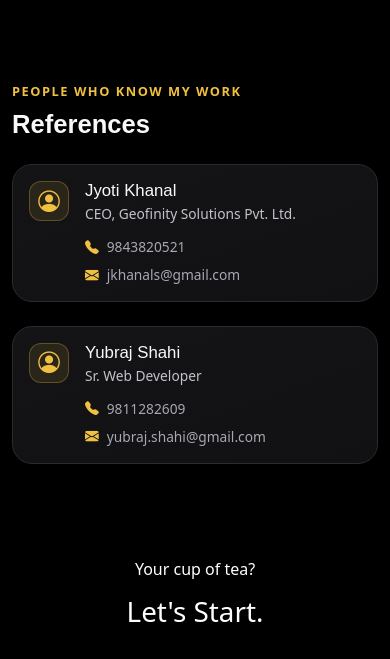
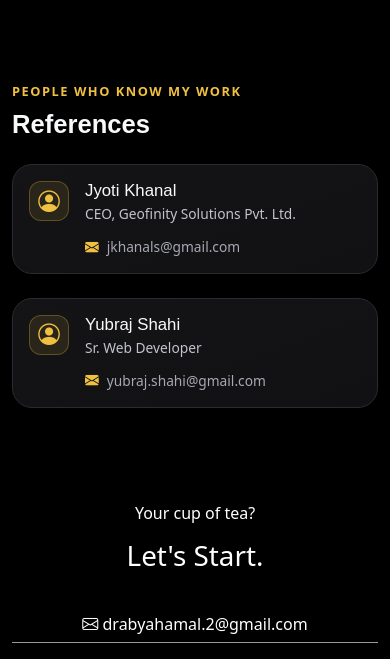
Before and after one commit to DancingAlone-us/Portfolio, a Flask app: page /about in a window 390 px wide. Shown: the part 1911-2570 px from the top of the page. Run offline with Flask 3, Linux system fonts and the light colour scheme; some libraries are stand-ins or nearby versions.

Commit message:
Removed references' phone no

```diff
--- a/templates/about.html
+++ b/templates/about.html
@@ -91,7 +91,6 @@
                     <div class="ref-info">
             <h3 class="ref-name text-light">{{ ref.name }}</h3>
                         <h4 class="ref-title">{{ ref.title }}</h4>
-            <p class="ref-contact mb-2"><i class="bi bi-telephone-fill me-2"></i>{{ ref.phone }}</p>
             <p class="ref-contact mb-0"><i class="bi bi-envelope-fill me-2"></i>{{ ref.email }}</p>
                     </div>
         </article>
```
